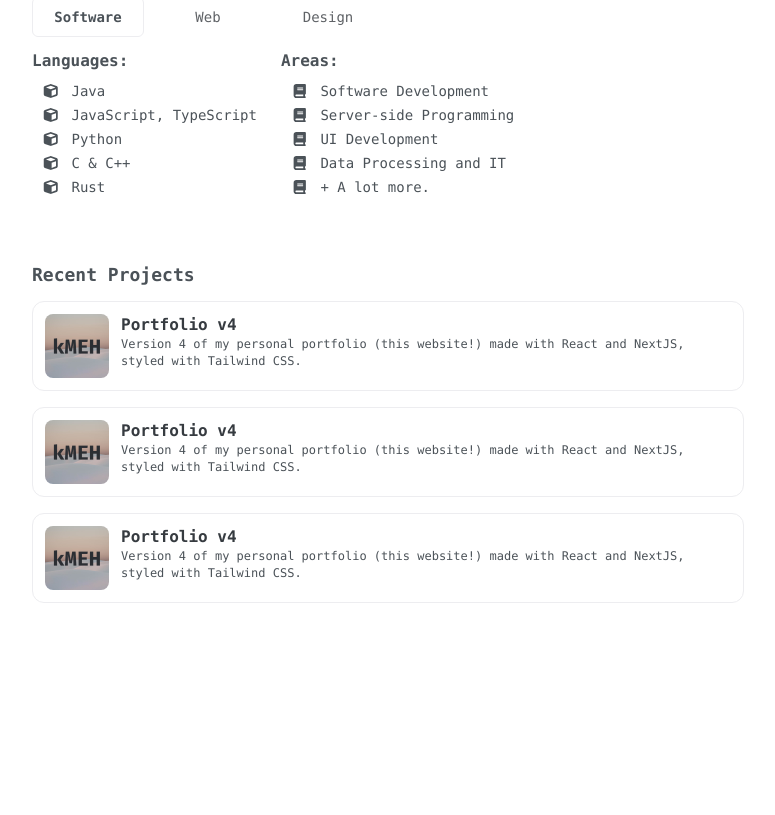
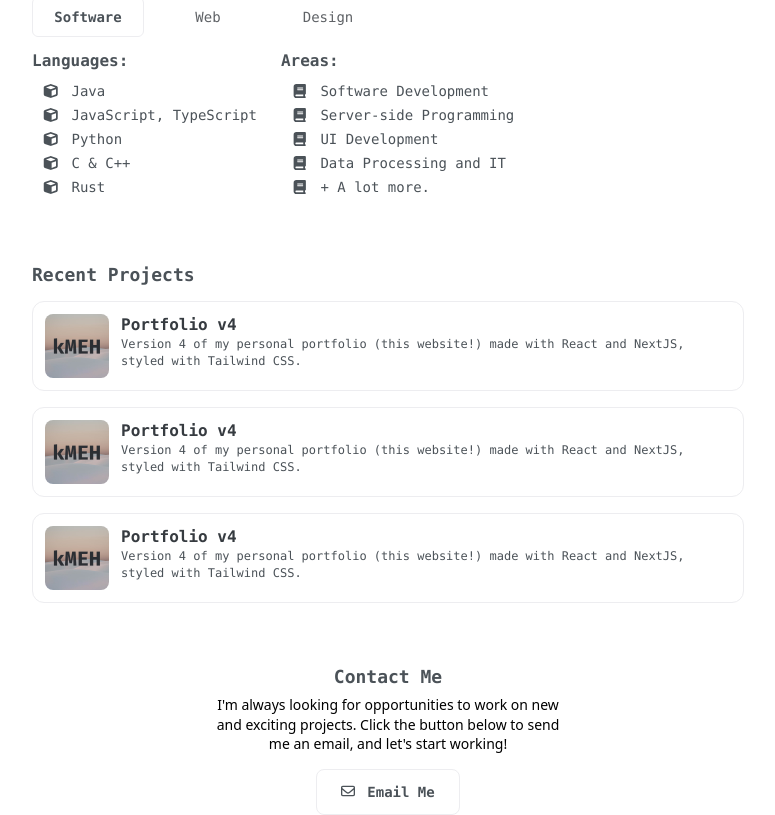
Before and after one commit to fvzy/zyy.sh, a Next.js app: page / in a window 1280 px wide. Shown: the part 536-1351 px from the top of the page, without its empty margins (252-1027 px from the left). Before the commit the page ends 1139 px from the top, so only its background shows below. Built offline with nearby package versions, Linux system fonts and the light colour scheme.

Commit message:
Contact.tsx and Integration

```diff
--- /dev/null
+++ b/frames/Contact.tsx
@@ -0,0 +1,22 @@
+import { FontAwesomeIcon } from "@fortawesome/react-fontawesome";
+import { faEnvelope } from "@fortawesome/free-regular-svg-icons";
+
+const Contact = () => {
+    return (
+        <div className="flex items-center flex-col pt-7">
+            <h1 className="font-mono font-bold text-sub-light text-lg mb-1">
+                Contact Me
+            </h1>
+            <p className="font-inter text-sm leading-snug text-center max-w-[358px]">
+                I'm always looking for opportunities to work on new and exciting
+                projects. Click the button below to send me an email, and let's
+                start working!
+            </p>
+            <a href="mailto:hello@liao.gg" className="mt-4 inline-flex text-sub-light items-center space-x-3 border-off-white border-[1.5px] py-3 px-6 rounded-lg text-sm">
+                <FontAwesomeIcon icon={faEnvelope} className="pb-[2px]" /><p className="font-mono font-semibold">Email Me</p>
+            </a>
+        </div>
+    );
+};
+
+export default Contact;
--- a/pages/index.tsx
+++ b/pages/index.tsx
@@ -5,6 +5,7 @@ import Profile from "../frames/Profile";
 import Banner from "../frames/Banner";
 import Skills from "../frames/Skills";
 import Projects from "../frames/Projects";
+import Contact from "../frames/Contact";
 
 // TODO: Rewrite
 const Home = () => {
@@ -20,6 +21,7 @@ const Home = () => {
                 <Profile />
                 <Skills />
                 <Projects />
+                <Contact />
             </div>
         </Wrapper>
         </>
```
